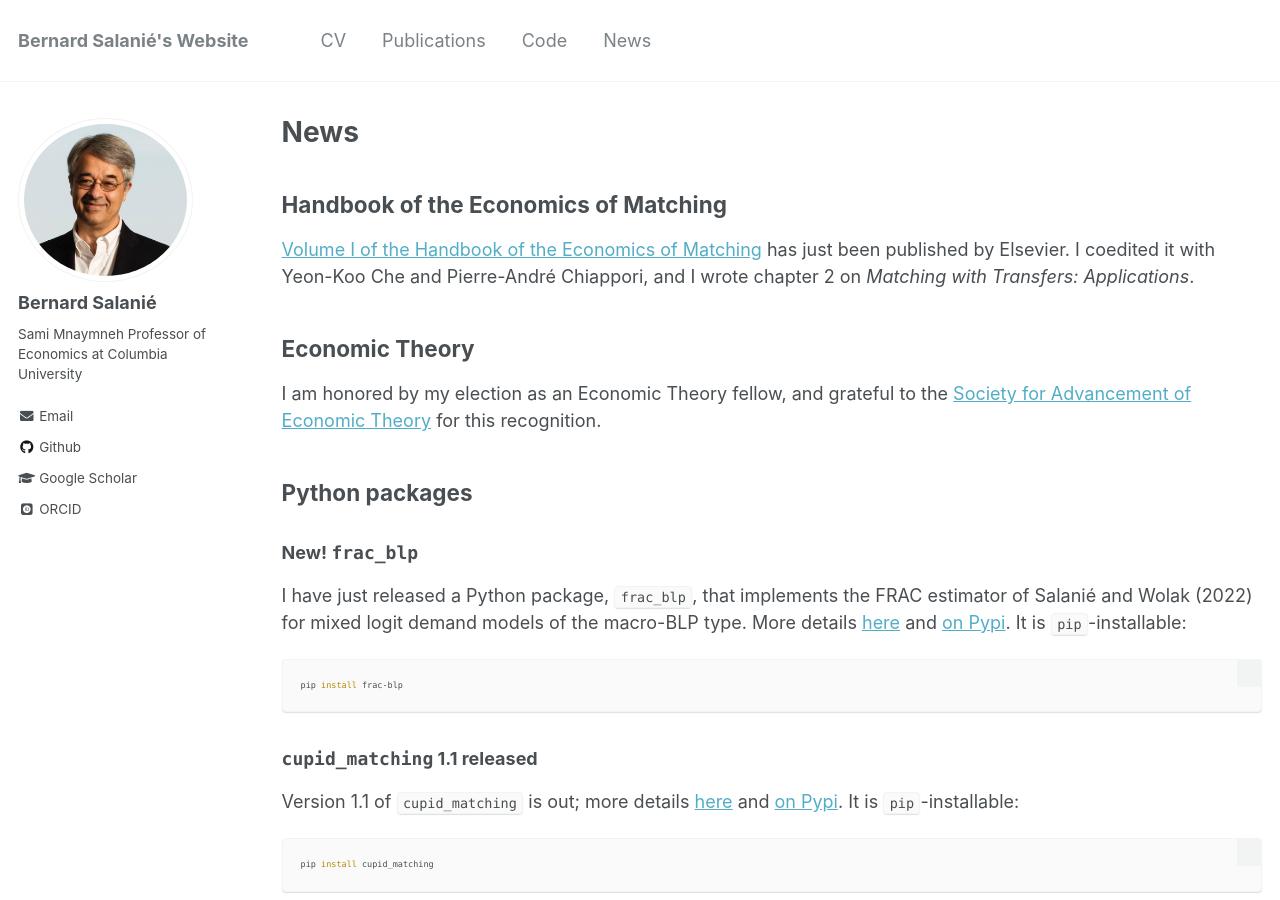
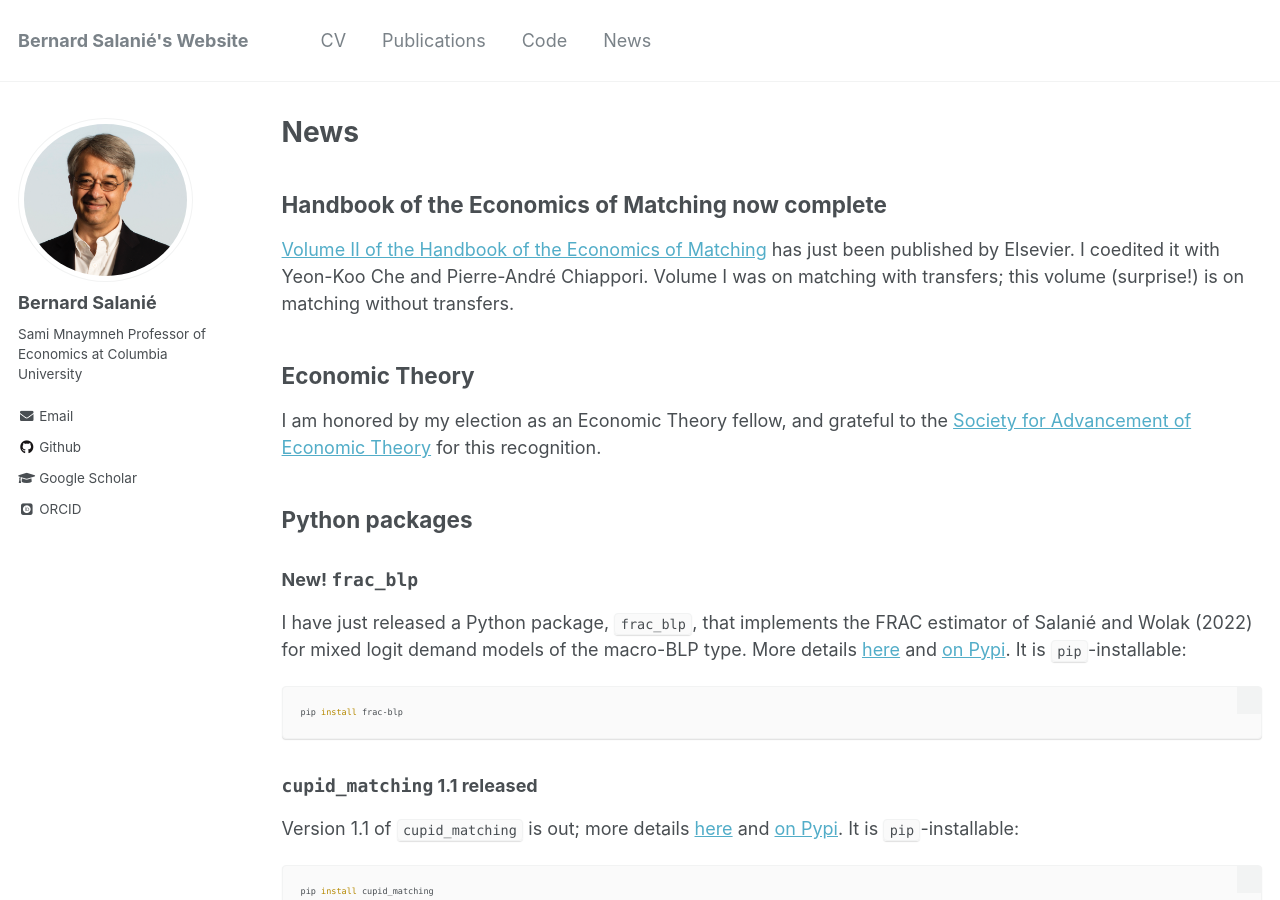
Before and after one commit to bsalanie/bsalanie.github.io, a Jekyll site: the page built from _pages/news.md, in a window 1280 px wide and 900 px high. Built offline with Jekyll 4.4.1, drawn with Linux system fonts in a browser that asks for light colours; some web fonts are replaced.

Commit message:
added volume 2 of HdbkEM

```diff
--- a/_pages/news.md
+++ b/_pages/news.md
@@ -9,10 +9,10 @@ author_profile: true
 
 
 
-## Handbook of the Economics of Matching
+## Handbook of the Economics of Matching now complete
 
-[Volume I of the Handbook of the Economics of Matching](https://shop.elsevier.com/books/handbook-of-the-economics-of-matching/che/978-0-443-31466-7) has just been published by Elsevier. I coedited it
- with Yeon-Koo Che and  Pierre-André Chiappori, and I wrote chapter 2 on *Matching with Transfers: Applications*.
+[Volume II of the Handbook of the Economics of Matching](https://shop.elsevier.com/books/handbook-of-the-economics-of-matching/che/978-0-443-42863-0) has just been published by Elsevier. I coedited it
+ with Yeon-Koo Che and  Pierre-André Chiappori.  Volume I was on matching with transfers;  this volume (surprise!) is on matching without transfers.
 
 
 ## Economic Theory
```
Also changed, not shown: 1 other file.
